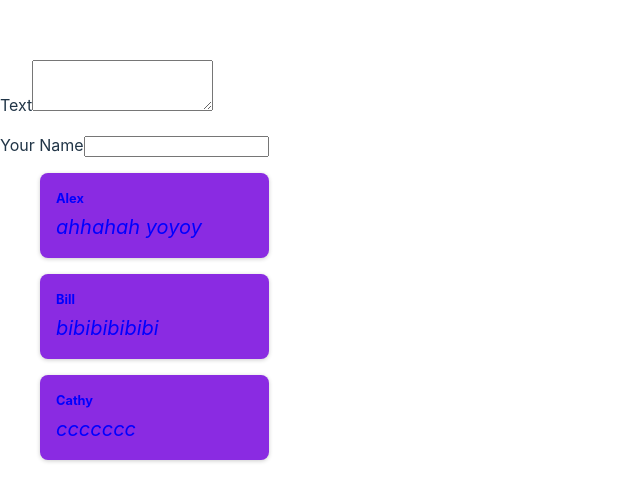
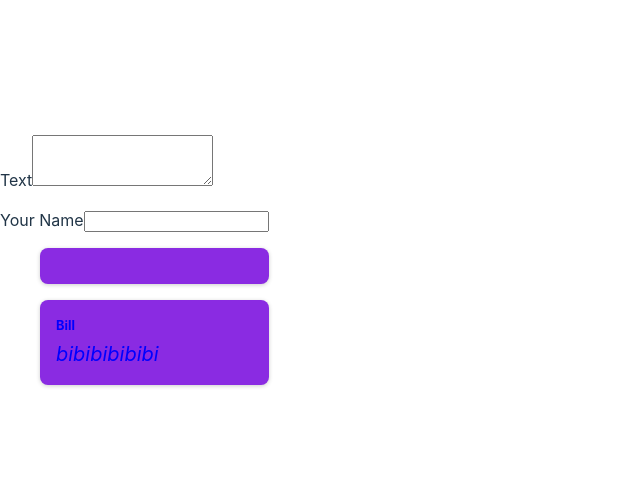
Before and after one commit to k8cchaha/react-2025-01, a React (Vite) app: page / in a window 1280 px wide. Shown: the part 140-640 px from the top of the page, without its empty margins (0-640 px from the left). Built offline with nearby package versions, Linux system fonts and the light colour scheme.

Commit message:
separate porps

```diff
--- a/src/components/NewPost.jsx
+++ b/src/components/NewPost.jsx
@@ -1,22 +1,13 @@
-import {useState} from 'react'
-
-function NewPost() {
-    const [ enteredBody, setEnteredBody ] = useState('')
-    function changeBodyHandler(event) {
-        console.log('pre-value: ', enteredBody)
-        setEnteredBody(event.target.value)
-    }
-
+function NewPost(props) {
     return (
         <div>
             <p>
                 <label htmlFor="body">Text</label>
-                <textarea id="body" required rows={3} onChange={changeBodyHandler} />
+                <textarea id="body" required rows={3} onChange={props.onChangeBody} />
             </p>
-            { enteredBody }
             <p>
                 <label htmlFor="name">Your Name</label>
-                <input type="text" id="name" required />
+                <input type="text" id="name" required onChange={props.onChangeAuthor} />
             </p>
         </div>
     )
--- a/src/components/PostList.jsx
+++ b/src/components/PostList.jsx
@@ -1,15 +1,26 @@
 import Post from './Post'
 import NewPost from './NewPost';
 import classes from './PostList.module.css'
+import { useState } from 'react';
 
 function PostList() {
+    const [enteredBody, setEnteredBody] = useState('')
+    const [enteredAuthor, setAuthor] = useState('')
+
+    function bodyChangeHandler(event) {
+        setEnteredBody(event.target.value)
+    }
+
+    function authorChangeHandler(event) {
+        setAuthor(event.target.value)
+    }
+
     return (
         <>
-            <NewPost />
+            <NewPost onChangeBody={bodyChangeHandler} onChangeAuthor={authorChangeHandler} />
             <ul className={classes.list}>
-                <Post author="Alex" body="ahhahah yoyoy"/>
+                <Post author={enteredAuthor} body={enteredBody}/>
                 <Post author="Bill" body="bibibibibibi"/>
-                <Post author="Cathy" body="ccccccc"/>
             </ul>
         </>
 
```
